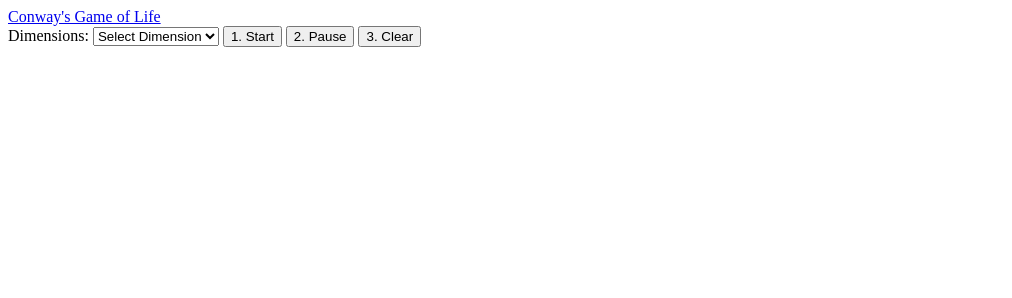
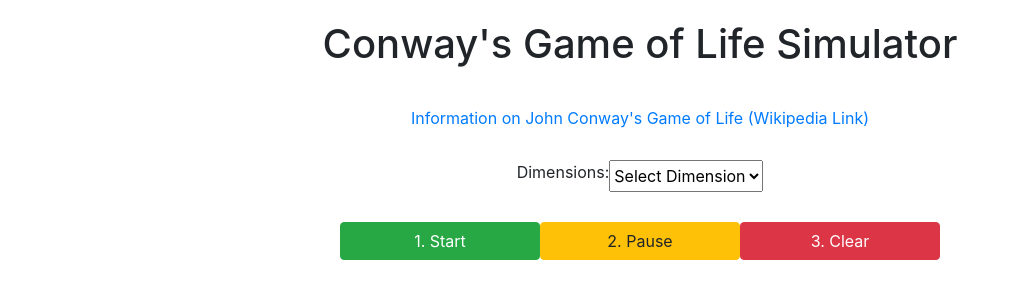
Before and after one commit to ysong27/ConwayGameOfLifeSimulator, a website: page views/index.html in a window 1280 px wide. Shown: the whole page, without its empty margins (0-1012 px from the left). Drawn offline with nearby package versions, Linux system fonts and the light colour scheme.

Commit message:
Added bootstrap and edited index page style

```diff
--- a/public/css/style.css
+++ b/public/css/style.css
@@ -1,13 +1,31 @@
+.row > div {
+  display: flex;
+  justify-content: center;
+}
+
 .row {
+  margin: 20px 0px 30px 0px;
+}
+
+.grid {
+  border: 1px solid black;
+  border-radius: 5px;
+}
+
+.grid-row {
   display: flex;
 }
 
 .block {
   width: 15px;
   height: 15px;
-  border: 1px solid black;
+  border: 0.5px solid lightgray;
 }
 
 .block+.block {
-  border-left: 0;
+  border-left: 0px;
 }
+
+#button-container > button {
+  width: 200px;
+}
--- a/public/js/simulator.js
+++ b/public/js/simulator.js
@@ -71,7 +71,7 @@
   function createGrid(dimension) {
     let grid = `<div class="grid">`;
     for (let i = 0; i < dimension; i++) {
-      grid += `<div class="row">`;
+      grid += `<div class="grid-row">`;
       for (let j = 0; j < dimension; j++) {
         grid += `<div class="block" id=r${i}c${j}></div>`;
       }
--- a/views/index.html
+++ b/views/index.html
@@ -1,17 +1,32 @@
 <!DOCTYPE html>
 <html lang="en">
+
 <head>
     <meta charset="UTF-8">
     <meta http-equiv="X-UA-Compatible" content="IE=edge">
     <meta name="viewport" content="width=device-width, initial-scale=1.0">
     <title>Document</title>
+    <link rel="stylesheet" href="https://cdn.jsdelivr.net/npm/bootstrap@4.6.1/dist/css/bootstrap.min.css"
+        integrity="sha384-zCbKRCUGaJDkqS1kPbPd7TveP5iyJE0EjAuZQTgFLD2ylzuqKfdKlfG/eSrtxUkn" crossorigin="anonymous">
     <link rel="stylesheet" href="/public/css/style.css">
 </head>
 
 <body>
-    <a href="https://en.wikipedia.org/wiki/Conway%27s_Game_of_Life" target="_blank">Conway's Game of Life</a>
-    <div>
-        <label for="select-dimension">Dimensions:</label>
+    <div class="container">
+
+        <div class="row">
+            <div class="col-md-12">
+                <h1>Conway's Game of Life Simulator</h1>
+            </div>
+        </div>
+        <div class="row">
+            <div class="col-md-12">
+                <a href="https://en.wikipedia.org/wiki/Conway%27s_Game_of_Life" target="_blank">Information on John Conway's Game of Life (Wikipedia Link)</a>
+            </div>
+        </div>
+        <div class="row">
+            <div class="col-md-12">
+                <label for="select-dimension">Dimensions: </label>
                 <select id="select-dimension">
                     <option value="0" selected>Select Dimension</option>
                     <option value="5">5 x 5</option>
@@ -21,14 +36,19 @@
                     <option value="30">30 x 30</option>
                     <option value="50">50 x 50</option>
                 </select>
-        <button id="startButton">1. Start</button>
-        <button id="stopButton">2. Pause</button>
-        <button id="clearButton">3. Clear</button>
             </div>
-
-    </br>
-
-    <div id="grid-container"></div>
+        </div>
+        <div class="row">
+            <div class="col-md-12" id="button-container">
+                <button class="btn btn-success" id="startButton">1. Start</button>
+                <button class="btn btn-warning" id="stopButton">2. Pause</button>
+                <button class="btn btn-danger" id="clearButton">3. Clear</button>
+            </div>
+        </div>
+        <div class="row">
+            <div class="col-md-12" id="grid-container"></div>
+        </div>
+    </div>
 
     <script src="https://code.jquery.com/jquery-3.6.0.min.js"
         integrity="sha256-/xUj+3OJU5yExlq6GSYGSHk7tPXikynS7ogEvDej/m4=" crossorigin="anonymous"></script>
```
Lines whose indentation alone changed are shown as unchanged.
